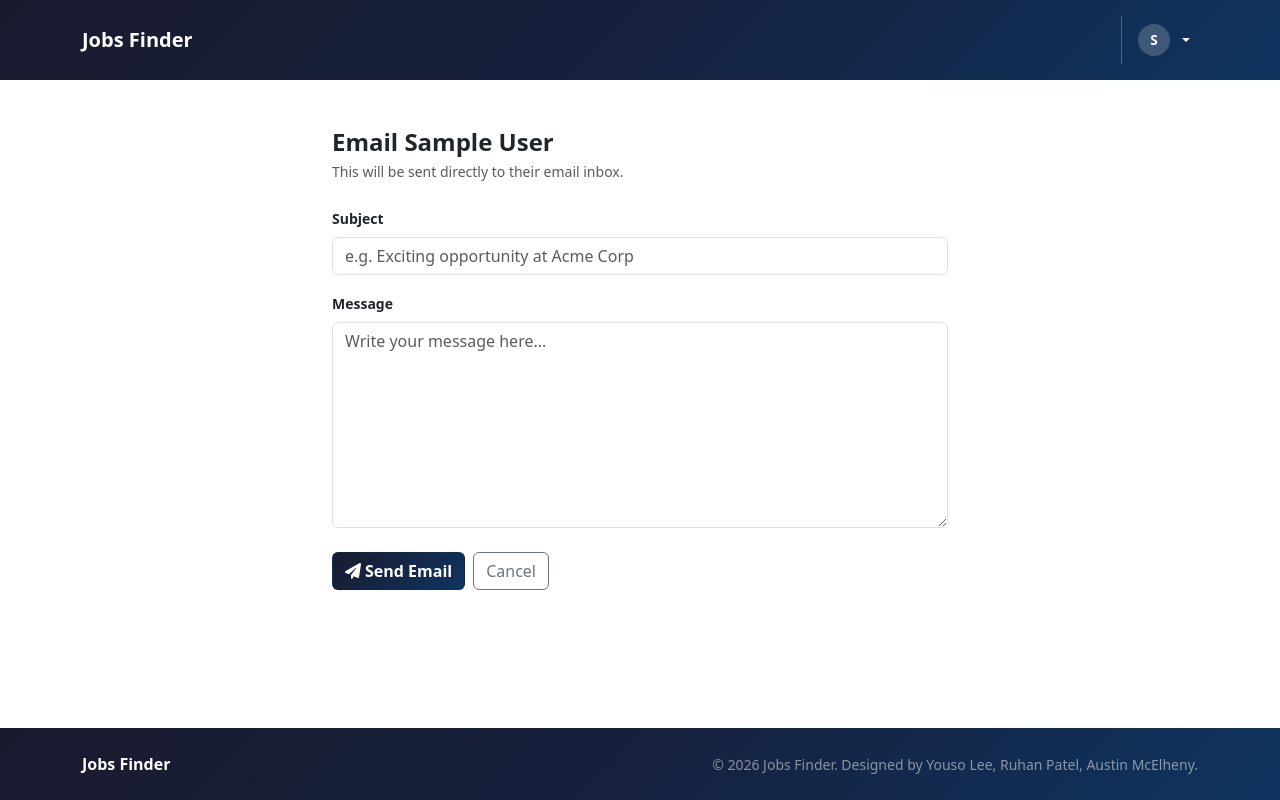
After one commit to yousolee/CS2340-project2, a Django app: a page that uses messaging/templates/messaging/send_email.html in a window 1280 px wide. The commit adds this page. Run offline with Django 5.2, Linux system fonts and the light colour scheme; a user stored in the database is signed in; tables that the repository leaves empty hold one stand-in row (values such as "Sample post"); some libraries are stand-ins or nearby versions.

Commit message:
Implemented user story for sending emails through the program.

```diff
--- a/accounts/templates/accounts/signup.html
+++ b/accounts/templates/accounts/signup.html
@@ -35,6 +35,11 @@
           <label for="{{ template_data.form.username.id_for_label }}" class="form-label fw-semibold small">Username</label>
           {{ template_data.form.username }}
           {{ template_data.form.username.errors }}
+        </div>
+        <div class="mb-3">
+          <label for="{{ template_data.form.email.id_for_label }}" class="form-label fw-semibold small">Email</label>
+          {{ template_data.form.email }}
+          {{ template_data.form.email.errors }}
         </div>
         <div class="mb-3">
           <label for="{{ template_data.form.password1.id_for_label }}" class="form-label fw-semibold small">Password</label>
--- /dev/null
+++ b/messaging/templates/messaging/send_email.html
@@ -0,0 +1,47 @@
+{% extends 'base.html' %}
+{% block content %}
+<div class="container py-5" style="max-width: 640px;">
+  <h4 class="fw-bold mb-1">
+    Email {{ job_seeker.get_full_name|default:job_seeker.username }}
+  </h4>
+  <p class="text-muted small mb-4">
+    This will be sent directly to their email inbox.
+  </p>
+
+  {% if no_email %}
+    <div class="alert alert-warning">
+      This user hasn't added an email address to their account yet.
+    </div>
+  {% elif sent %}
+    <div class="alert alert-success">
+      Your email was sent successfully!
+    </div>
+    <a href="{% url 'profiles.public' job_seeker.username %}" class="btn btn-outline-secondary btn-sm">
+      Back to profile
+    </a>
+  {% else %}
+    <form method="POST">
+      {% csrf_token %}
+      <div class="mb-3">
+        <label class="form-label fw-semibold small">Subject</label>
+        <input type="text" name="subject" class="form-control" required
+               placeholder="e.g. Exciting opportunity at Acme Corp">
+      </div>
+      <div class="mb-4">
+        <label class="form-label fw-semibold small">Message</label>
+        <textarea name="body" class="form-control" rows="8" required
+                  placeholder="Write your message here..."></textarea>
+      </div>
+      <div class="d-flex gap-2">
+        <button type="submit" class="btn text-white fw-semibold"
+                style="background: linear-gradient(135deg, #1a1a2e, #0f3460);">
+          <i class="fas fa-paper-plane me-1"></i>Send Email
+        </button>
+        <a href="{% url 'profiles.public' job_seeker.username %}" class="btn btn-outline-secondary">
+          Cancel
+        </a>
+      </div>
+    </form>
+  {% endif %}
+</div>
+{% endblock content %}
--- a/messaging/urls.py
+++ b/messaging/urls.py
@@ -5,4 +5,5 @@ urlpatterns = [
     path('', views.inbox, name='messaging.inbox'),
     path('<int:conversation_id>/', views.conversation_detail, name='messaging.conversation'),
     path('start/<str:username>/', views.start_conversation, name='messaging.start'),
+    path('email/<str:username>/', views.send_email_to_user, name='messaging.send_email'),
 ]
--- a/messaging/views.py
+++ b/messaging/views.py
@@ -1,11 +1,40 @@
+import logging
+
 from django.contrib.auth.decorators import login_required
 from django.contrib.auth.models import User
+from django.core.mail import EmailMessage, send_mail
 from django.http import HttpResponseForbidden
 from django.shortcuts import get_object_or_404, redirect, render
 from django.utils import timezone
 
 from accounts.utils import is_recruiter as is_recruiter_check
 from .models import Conversation, Message
+
+logger = logging.getLogger(__name__)
+
+
+def _notify_recipient(sender, recipient, body, conversation_id, request):
+    if not recipient.email:
+        return
+    sender_name = sender.get_full_name() or sender.username
+    try:
+        url = request.build_absolute_uri(f'/messages/{conversation_id}/')
+        email = EmailMessage(
+            subject=f'New message from {sender_name}',
+            body=(
+                f'Hi {recipient.get_full_name() or recipient.username},\n\n'
+                f'{sender_name} sent you a message:\n\n'
+                f'"{body}"\n\n'
+                f'Reply here: {url}\n\n'
+                f'— {sender_name}'
+            ),
+            from_email=f'{sender_name} <onboarding@resend.dev>',
+            to=[recipient.email],
+            reply_to=[sender.email] if sender.email else [],
+        )
+        email.send()
+    except Exception:
+        logger.exception('Failed to send message notification to %s', recipient.email)
 
 
 def get_conversations_data(user):
@@ -61,6 +90,7 @@ def conversation_detail(request, conversation_id):
             Message.objects.create(conversation=conversation, sender=user, body=body)
             conversation.updated_at = timezone.now()
             conversation.save(update_fields=['updated_at'])
+            _notify_recipient(user, conversation.other_participant(user), body, conversation_id, request)
         return redirect('messaging.conversation', conversation_id=conversation_id)
 
     other = conversation.other_participant(user)
@@ -88,3 +118,46 @@ def start_conversation(request, username):
         job_seeker=job_seeker,
     )
     return redirect('messaging.conversation', conversation_id=conversation.id)
+
+
+@login_required
+def send_email_to_user(request, username):
+    if not is_recruiter_check(request.user):
+        return HttpResponseForbidden('Only recruiters can send emails.')
+
+    job_seeker = get_object_or_404(User, username=username)
+
+    if not job_seeker.email:
+        return render(request, 'messaging/send_email.html', {
+            'template_data': {'title': f'Email {job_seeker.get_full_name() or job_seeker.username}'},
+            'job_seeker': job_seeker,
+            'no_email': True,
+        })
+
+    sent = False
+    if request.method == 'POST':
+        subject = request.POST.get('subject', '').strip()
+        body = request.POST.get('body', '').strip()
+        if subject and body:
+            sender_name = request.user.get_full_name() or request.user.username
+            try:
+                email = EmailMessage(
+                    subject=subject,
+                    body=(
+                        f'{body}\n\n'
+                        f'— {sender_name}'
+                    ),
+                    from_email=f'{sender_name} <onboarding@resend.dev>',
+                    to=[job_seeker.email],
+                    reply_to=[request.user.email] if request.user.email else [],
+                )
+                email.send()
+                sent = True
+            except Exception:
+                logger.exception('Failed to send email to %s', job_seeker.email)
+
+    return render(request, 'messaging/send_email.html', {
+        'template_data': {'title': f'Email {job_seeker.get_full_name() or job_seeker.username}'},
+        'job_seeker': job_seeker,
+        'sent': sent,
+    })
--- a/profiles/forms.py
+++ b/profiles/forms.py
@@ -51,6 +51,10 @@ class BasicProfileForm(forms.ModelForm):
         max_length=30, required=False,
         widget=forms.TextInput(attrs={'class': 'form-control', 'placeholder': 'Last name'})
     )
+    email = forms.EmailField(
+        required=False,
+        widget=forms.EmailInput(attrs={'class': 'form-control', 'placeholder': 'your@email.com'})
+    )
 
     class Meta:
         model = Profile
@@ -66,12 +70,14 @@ class BasicProfileForm(forms.ModelForm):
         if self.user:
             self.fields['first_name'].initial = self.user.first_name
             self.fields['last_name'].initial = self.user.last_name
+            self.fields['email'].initial = self.user.email
 
     def save(self, commit=True):
         profile = super().save(commit=commit)
         if self.user:
             self.user.first_name = self.cleaned_data.get('first_name', '')
             self.user.last_name = self.cleaned_data.get('last_name', '')
+            self.user.email = self.cleaned_data.get('email', '')
             self.user.save()
         return profile
 
```
Also changed, not shown: accounts/forms.py (+7 -1 lines), jobsfinder/settings.py (+9 -0 lines), profiles/templates/profiles/public_profile.html (+10 -0 lines).
